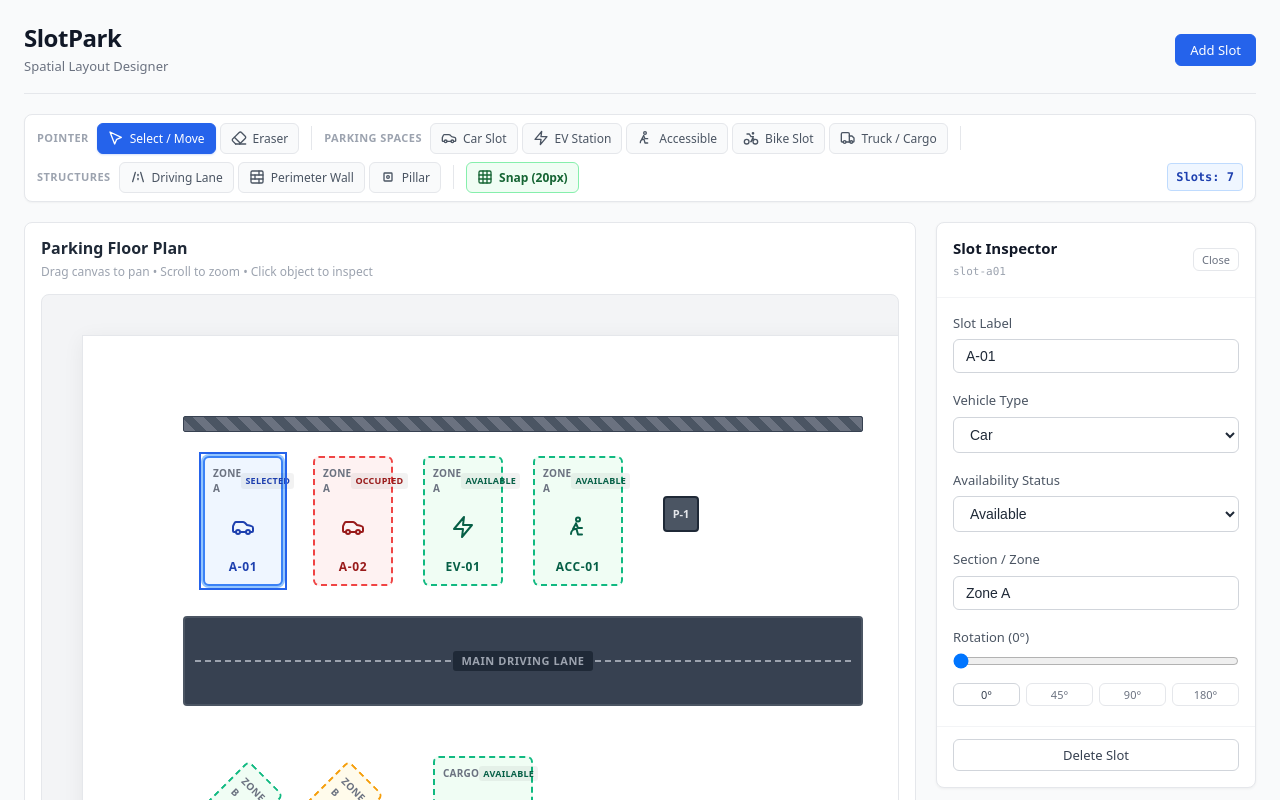
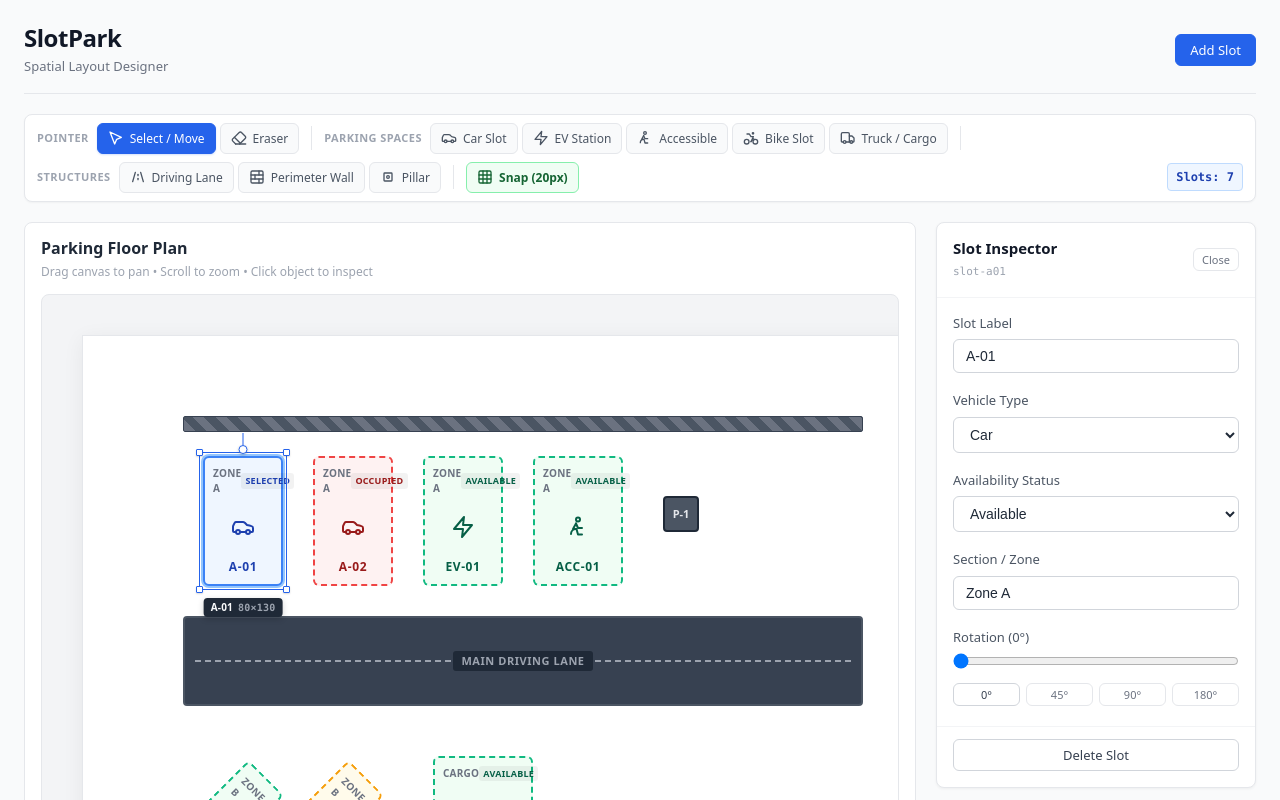
Before and after one commit to luvsingh2006/SlotPark, a React (Vite) app: page / in a window 1280 px wide. Shown: the top 800 px of the page. Built offline with nearby package versions, Linux system fonts and the light colour scheme.

Commit message:
render active object selection box on canvas with transform handles

```diff
--- a/src/App.jsx
+++ b/src/App.jsx
@@ -37,12 +37,14 @@ function App() {
       } else if (e.key === 'Escape') {
         setActiveTool('select')
         setSelectedId(null)
+      } else if ((e.key === 'Delete' || e.key === 'Backspace') && selectedId) {
+        handleDeleteObject(selectedId)
       }
     }
 
     window.addEventListener('keydown', handleKeyDown)
     return () => window.removeEventListener('keydown', handleKeyDown)
-  }, [])
+  }, [selectedId])
 
   const handleSelectObject = (id) => {
     if (activeTool === 'eraser') {
--- a/src/components/CanvasViewport.css
+++ b/src/components/CanvasViewport.css
@@ -38,9 +38,101 @@
 }
 
 .canvas-object--selected {
-  outline: 2px solid #2563eb;
-  outline-offset: 2px;
   z-index: 20;
+}
+
+/* Selection Bounding Box & Handles */
+.canvas-selection-box {
+  position: absolute;
+  inset: -4px;
+  border: 1.5px solid #2563eb;
+  border-radius: 4px;
+  pointer-events: none;
+  box-shadow: 0 0 0 1px rgba(255, 255, 255, 0.6);
+}
+
+.canvas-selection-handle {
+  position: absolute;
+  width: 7px;
+  height: 7px;
+  background-color: #ffffff;
+  border: 1.5px solid #2563eb;
+  border-radius: 1px;
+  box-shadow: 0 1px 2px rgba(0, 0, 0, 0.15);
+}
+
+.canvas-selection-handle--nw {
+  top: -4px;
+  left: -4px;
+}
+
+.canvas-selection-handle--ne {
+  top: -4px;
+  right: -4px;
+}
+
+.canvas-selection-handle--se {
+  bottom: -4px;
+  right: -4px;
+}
+
+.canvas-selection-handle--sw {
+  bottom: -4px;
+  left: -4px;
+}
+
+.canvas-selection-rotate-anchor {
+  position: absolute;
+  top: -20px;
+  left: 50%;
+  transform: translateX(-50%);
+  display: flex;
+  flex-direction: column;
+  align-items: center;
+}
+
+.canvas-selection-rotate-stem {
+  width: 1.5px;
+  height: 12px;
+  background-color: #2563eb;
+}
+
+.canvas-selection-rotate-handle {
+  width: 9px;
+  height: 9px;
+  background-color: #ffffff;
+  border: 1.5px solid #2563eb;
+  border-radius: 50%;
+  box-shadow: 0 1px 3px rgba(0, 0, 0, 0.2);
+}
+
+.canvas-selection-badge {
+  position: absolute;
+  bottom: -28px;
+  left: 50%;
+  transform: translateX(-50%);
+  background-color: #1f2937;
+  color: #f9fafb;
+  font-size: 10px;
+  font-weight: 600;
+  padding: 2px 7px;
+  border-radius: 4px;
+  white-space: nowrap;
+  display: flex;
+  gap: 5px;
+  align-items: center;
+  box-shadow: 0 2px 6px rgba(0, 0, 0, 0.18);
+  letter-spacing: 0.02em;
+}
+
+.canvas-selection-badge__dim {
+  color: #9ca3af;
+  font-family: var(--font-mono);
+}
+
+.canvas-selection-badge__rot {
+  color: #93c5fd;
+  font-family: var(--font-mono);
 }
 
 /* Ghost Placement Preview */
--- a/src/components/CanvasViewport.jsx
+++ b/src/components/CanvasViewport.jsx
@@ -331,6 +331,26 @@ export function CanvasViewport({
               ) : (
                 renderStructuralElement(obj, isSelected)
               )}
+
+              {isSelected && (
+                <div className="canvas-selection-box" aria-hidden="true">
+                  <span className="canvas-selection-handle canvas-selection-handle--nw" />
+                  <span className="canvas-selection-handle canvas-selection-handle--ne" />
+                  <span className="canvas-selection-handle canvas-selection-handle--se" />
+                  <span className="canvas-selection-handle canvas-selection-handle--sw" />
+                  <div className="canvas-selection-rotate-anchor">
+                    <span className="canvas-selection-rotate-stem" />
+                    <span className="canvas-selection-rotate-handle" />
+                  </div>
+                  <div className="canvas-selection-badge">
+                    <span className="canvas-selection-badge__title">{obj.label || obj.type}</span>
+                    <span className="canvas-selection-badge__dim">{obj.width}×{obj.height}</span>
+                    {obj.rotation ? (
+                      <span className="canvas-selection-badge__rot">{obj.rotation}°</span>
+                    ) : null}
+                  </div>
+                </div>
+              )}
             </div>
           )
         })}
```
